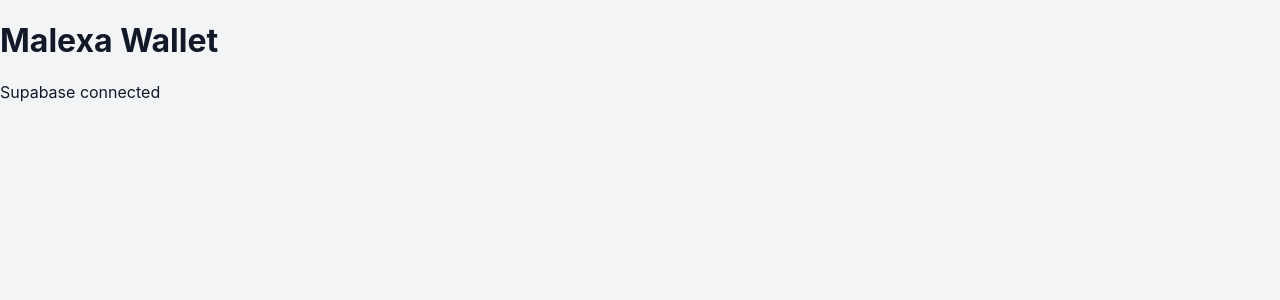
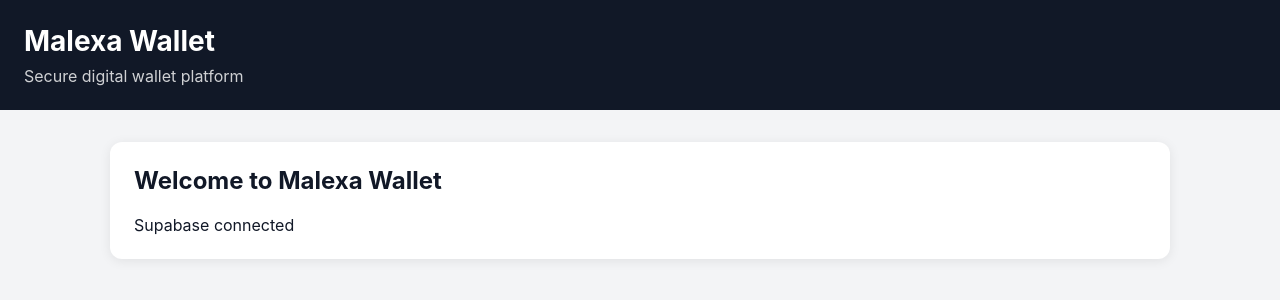
Before and after one commit to melaku67awoke-lang/malexa-wallet, a React (Vite) app: page / in a window 1280 px wide. Shown: the top 300 px of the page. Built offline with nearby package versions, Linux system fonts and the light colour scheme; no server answers; the HTML template or start-up script is replaced by a standard one.

Commit message:
Enhance App layout with header and status card
Refactor App component layout and add styles.

```diff
--- a/src/App.tsx
+++ b/src/App.tsx
@@ -1,5 +1,6 @@
 import { useEffect, useState } from "react";
 import { supabase } from "./lib/supabaseClient";
+import "./App.css";
 
 function App() {
   const [status, setStatus] = useState("Checking connection...");
@@ -28,10 +29,19 @@
   }, []);
 
   return (
-    <main>
-      <h1>Malexa Wallet</h1>
-      <p>{status}</p>
-    </main>
+    <div className="app">
+      <header className="app-header">
+        <h1>Malexa Wallet</h1>
+        <p>Secure digital wallet platform</p>
+      </header>
+
+      <main className="app-content">
+        <section className="status-card">
+          <h2>Welcome to Malexa Wallet</h2>
+          <p>{status}</p>
+        </section>
+      </main>
+    </div>
   );
 }
 
```
